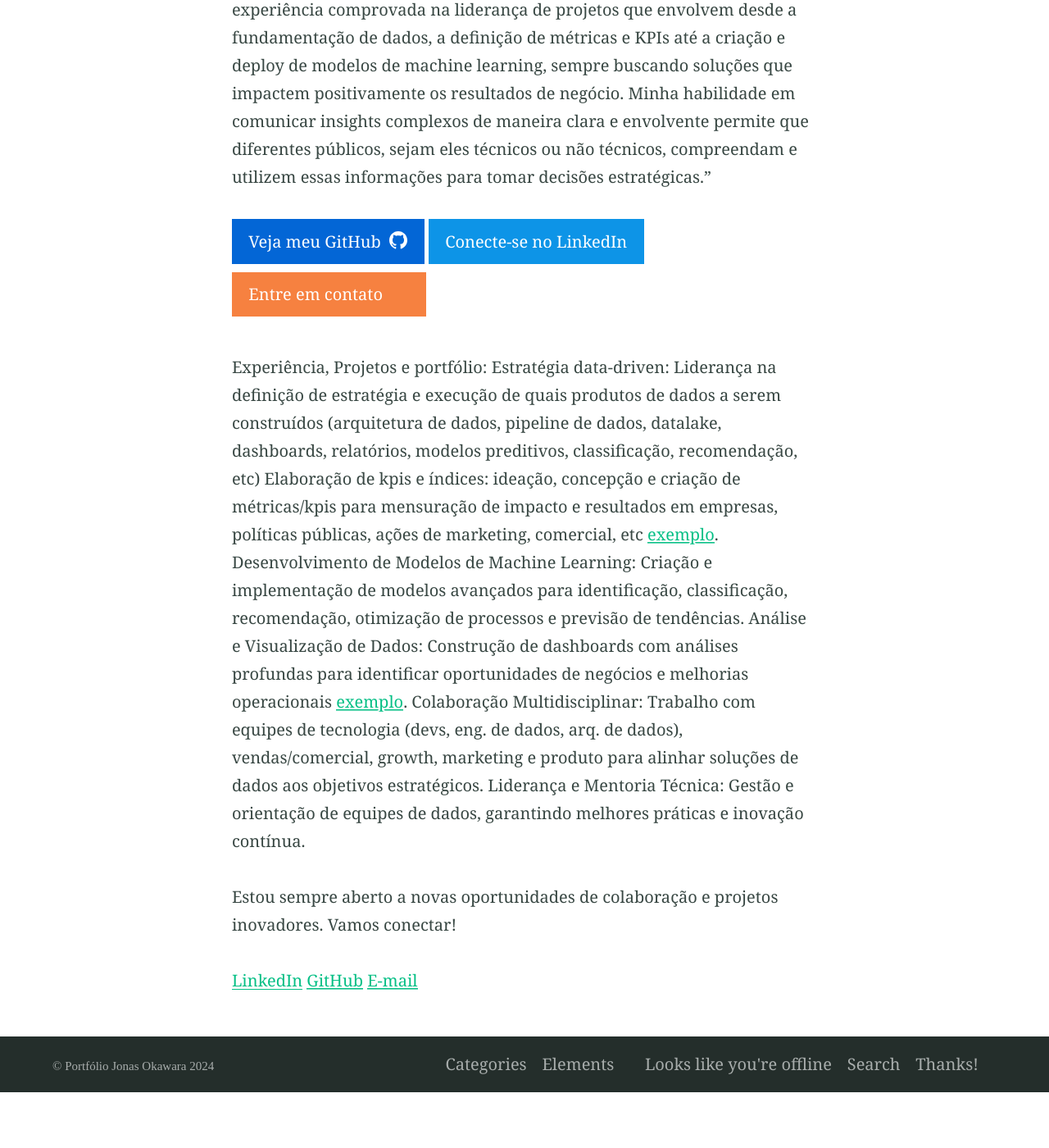
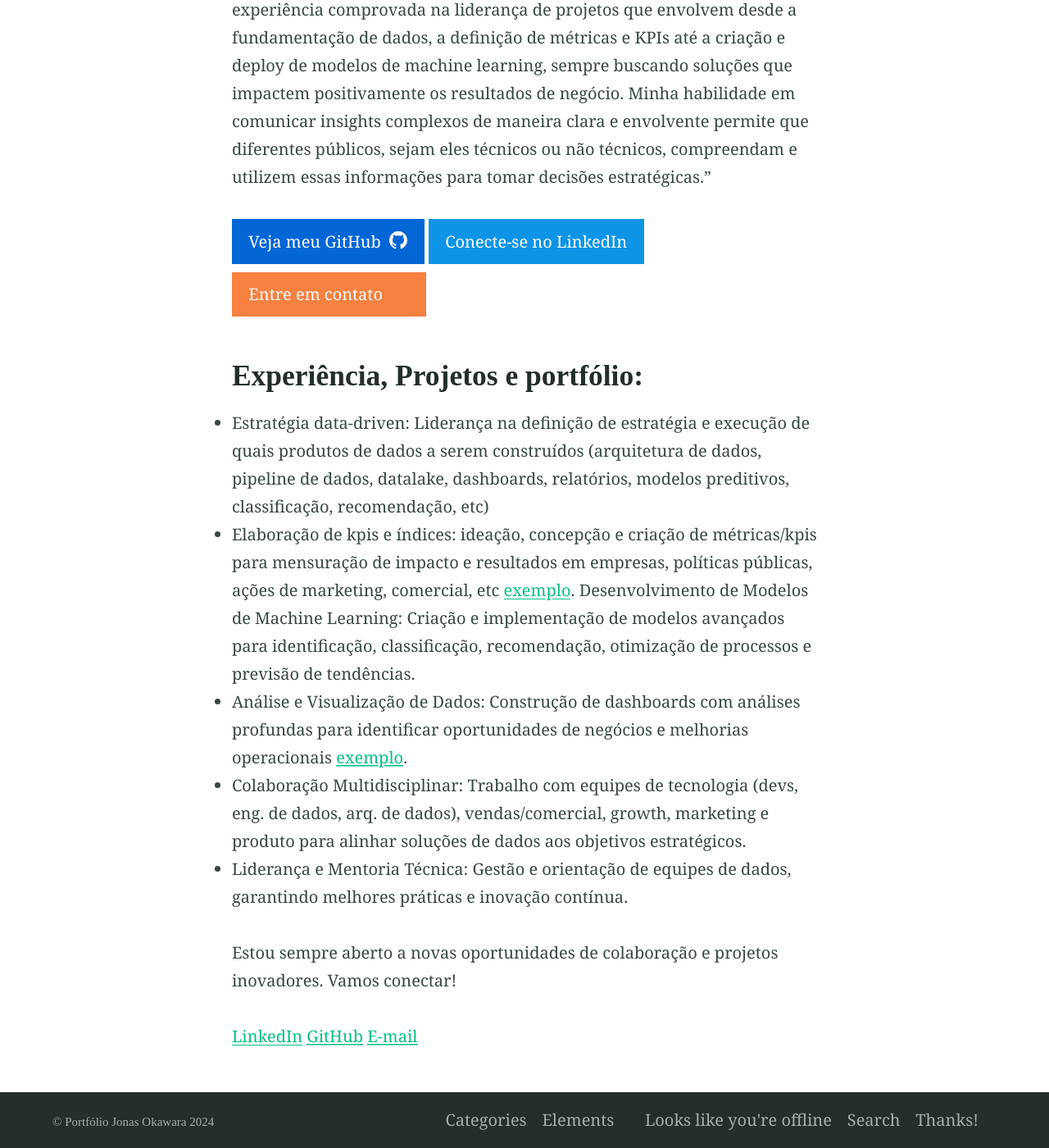
Before and after one commit to JonasMok/JonasMok, a Jekyll site: the page built from index.md, in a window 1280 px wide and 1400 px high, scrolled down 643 px. Shown: the whole window at 82% size. Built offline with Jekyll 4.4.1, drawn with Linux system fonts in a browser that asks for light colours; our own code applies the rules of GitHub Pages for plain Markdown files; before the commit the page ends 1975 px from its top, so only the background shows below that.

```diff
--- a/index.md
+++ b/index.md
@@ -13,13 +13,14 @@ Como especialista em ciência de dados e economista, meu foco é utilizar técni
 {% include button.html text="Veja meu GitHub" icon="github" link="https://github.com/JonasMok" color="#0366d6" %} {% include button.html text="Conecte-se no LinkedIn" link="www.linkedin.com/in/jonas-manabu-okawara" color="#0d94e7" %} {% include button.html text="Entre em contato" icon="envelope" link="jonas.ok
 @gmail.com" color="#f68140" %}
 
-Experiência, Projetos e portfólio:
-Estratégia data-driven: Liderança na definição de estratégia e execução de quais produtos de dados a serem construídos (arquitetura de dados, pipeline de dados, datalake, dashboards, relatórios, modelos preditivos, classificação, recomendação, etc)
-Elaboração de kpis e índices: ideação, concepção e criação de métricas/kpis para mensuração de impacto e resultados em empresas, políticas públicas, ações de marketing, comercial, etc [exemplo](https://www.estadao.com.br/sustentabilidade/como-nascem-os-lixoes-no-brasil/).
+## Experiência, Projetos e portfólio:
+
+ - Estratégia data-driven: Liderança na definição de estratégia e execução de quais produtos de dados a serem construídos (arquitetura de dados, pipeline de dados, datalake, dashboards,   relatórios, modelos preditivos, classificação, recomendação, etc)
+ - Elaboração de kpis e índices: ideação, concepção e criação de métricas/kpis para mensuração de impacto e resultados em empresas, políticas públicas, ações de marketing, comercial, etc [exemplo](https://www.estadao.com.br/sustentabilidade/como-nascem-os-lixoes-no-brasil/).
 Desenvolvimento de Modelos de Machine Learning: Criação e implementação de modelos avançados para identificação, classificação, recomendação, otimização de processos e previsão de tendências.
-Análise e Visualização de Dados: Construção de dashboards com análises profundas para identificar oportunidades de negócios e melhorias operacionais [exemplo](https://relatoriomunicipal.streamlit.app/).
-Colaboração Multidisciplinar: Trabalho com equipes de tecnologia (devs, eng. de dados, arq. de dados), vendas/comercial, growth, marketing e produto para alinhar soluções de dados aos objetivos estratégicos.
-Liderança e Mentoria Técnica: Gestão e orientação de equipes de dados, garantindo melhores práticas e inovação contínua.
+ - Análise e Visualização de Dados: Construção de dashboards com análises profundas para identificar oportunidades de negócios e melhorias operacionais [exemplo](https://relatoriomunicipal.streamlit.app/).
+ - Colaboração Multidisciplinar: Trabalho com equipes de tecnologia (devs, eng. de dados, arq. de dados), vendas/comercial, growth, marketing e produto para alinhar soluções de dados aos objetivos estratégicos.
+ - Liderança e Mentoria Técnica: Gestão e orientação de equipes de dados, garantindo melhores práticas e inovação contínua.
 
 
 Estou sempre aberto a novas oportunidades de colaboração e projetos inovadores. Vamos conectar!
```
